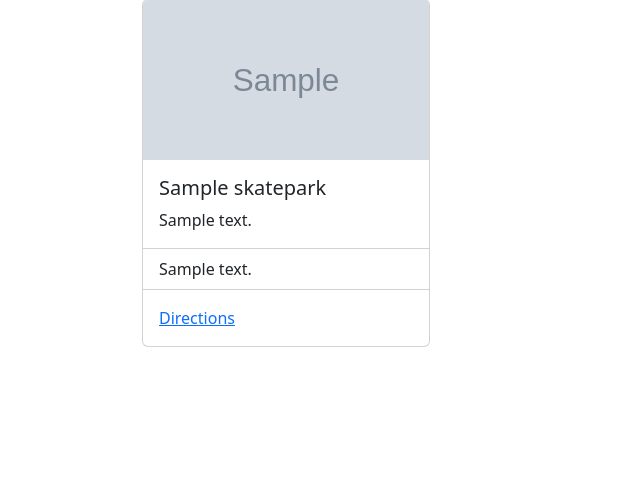
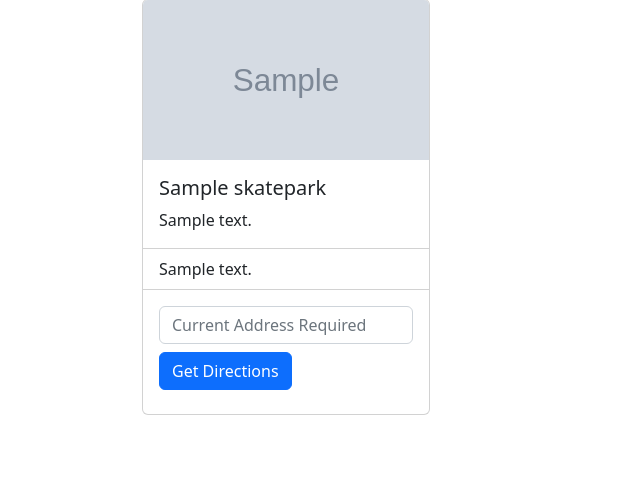
Before and after one commit to TimKel/CapstoneProject, a Flask app: template templates/search.html in a window 1280 px wide. Shown: the part 105-591 px from the top of the page, without its empty margins (0-640 px from the left). Run offline with Flask 2, Linux system fonts and the light colour scheme; tables that the repository leaves empty hold one stand-in row (values such as "Sample post"); the template is opened without the code that fills it: values that come from a table or form of the project are taken from there, most other values are stand-ins (such as "Sample title", 1, 10 or a date in 2020); grey boxes marked "Sample" are stand-in pictures; parts of the project's set-up code (start-up, migrations or seed data) failed here and were passed over; some libraries are stand-ins or nearby versions.

```diff
--- a/templates/search.html
+++ b/templates/search.html
@@ -14,9 +14,19 @@
       <li class="list-group-item">{{park.address}}</li>
     </ul>
     <div class="card-body">
-      <a href="#" class="card-link">Directions</a>
+
+      <form action="/directions/{{park.id}}" method="POST">
+        <input type="text" class="form-control" name="saddr" placeholder="Current Address Required" required>
+        <input name="daddr" type="hidden" value="{{skateparks.address}}">
+        <button class="btn btn-primary btn-md btn-block m-2 ml-4 mx-auto">Get Directions</button>
+    </form>
     </div>
   </div>
+  <div>
+    <div class="container"> <img src="https://maps.googleapis.com/maps/api/staticmap?zoom=15&size=400x400&maptype=roadmap\
+      &markers=size:mid%7Ccolor:red%7C{{park.address}}&key={{key}}" alt="">
+  </div>
+
 {% endfor %}
 </div>
 {% endblock %}
```
